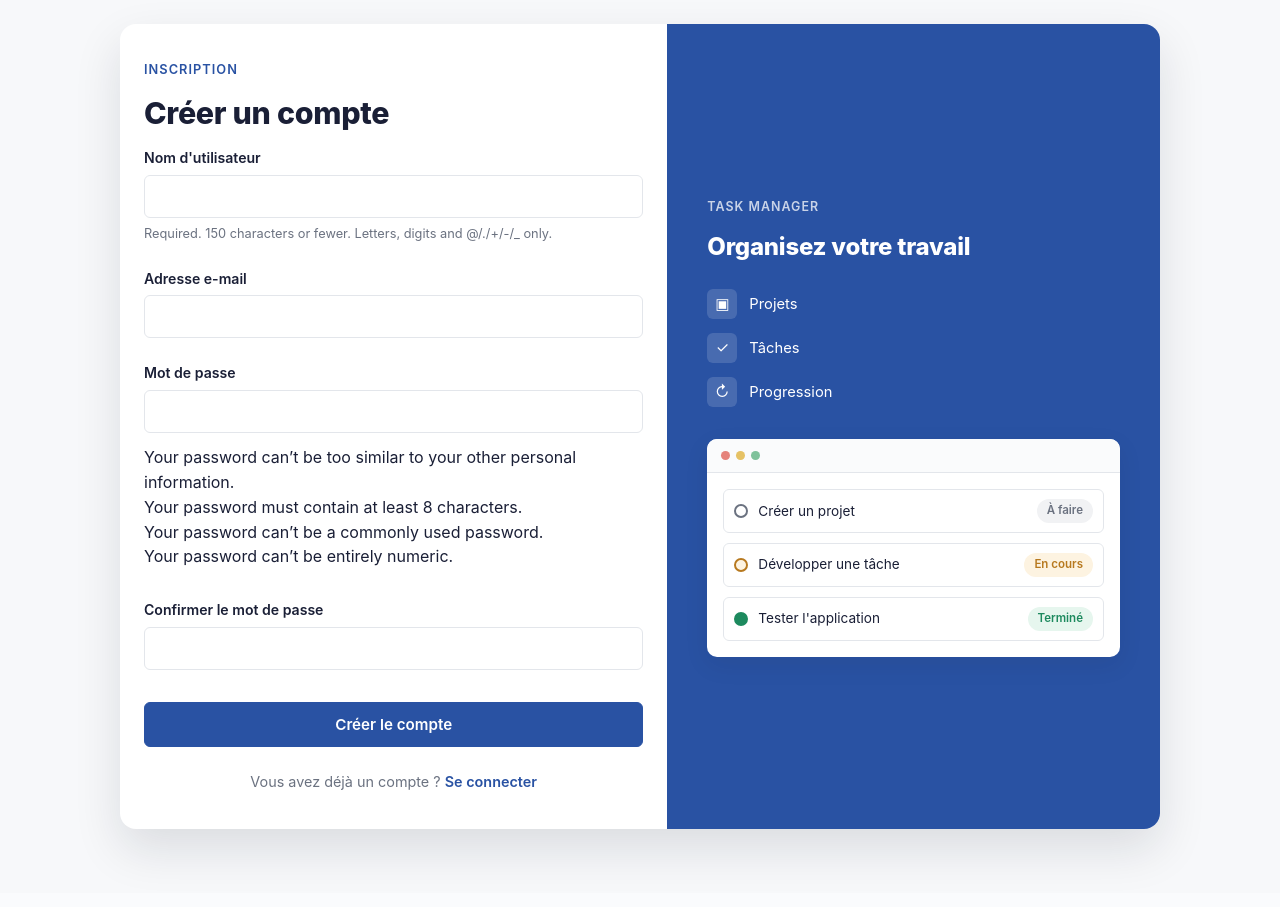
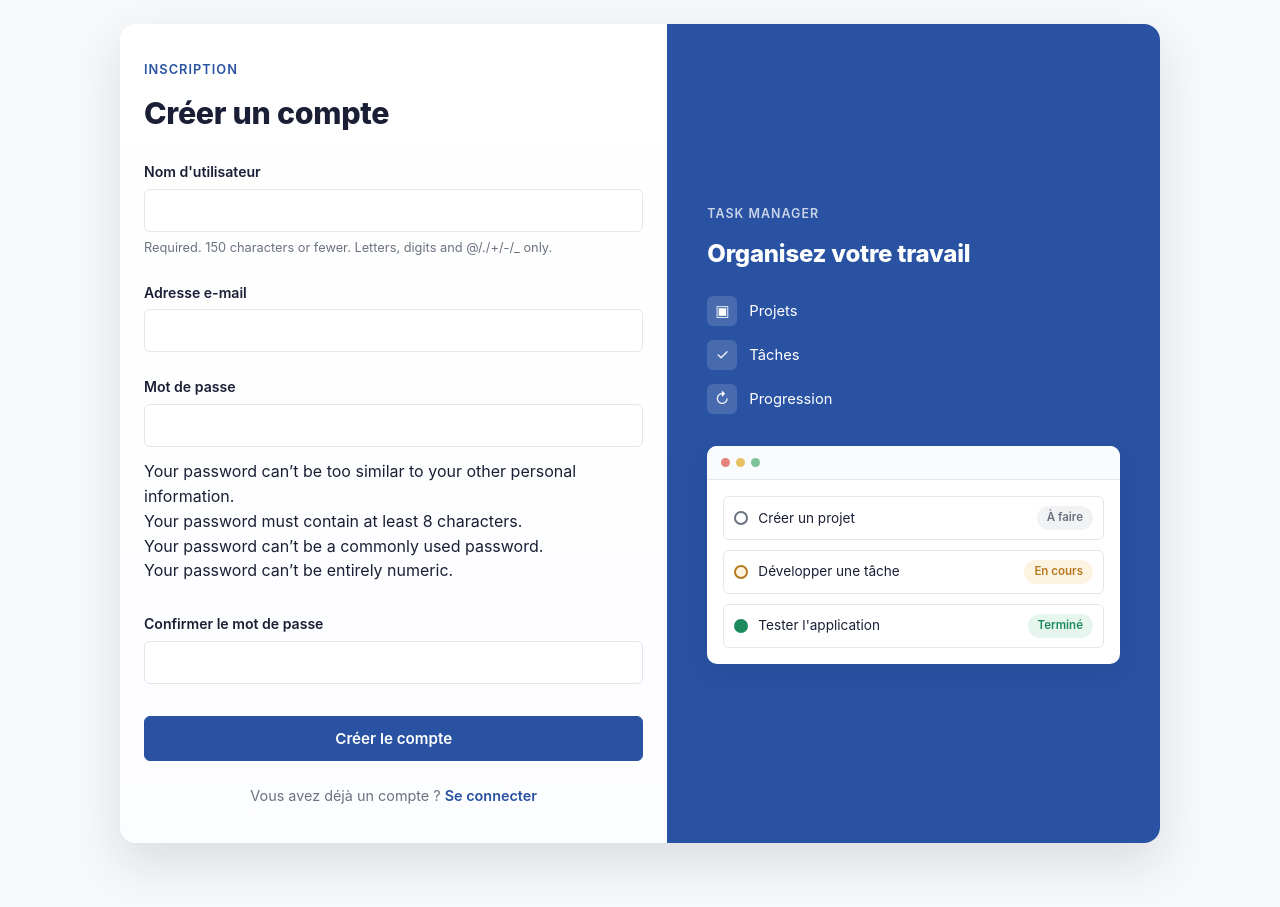
Before and after one commit to workcmtiayon-arch/task_manager, a Django app: page /accounts/ in a window 1280 px wide. Shown: the part 74-981 px from the top of the page. Before the commit the page ends 934 px from the top, so only its background shows below. Run offline with Django 5.2, Linux system fonts and the light colour scheme; parts of the project's set-up code (start-up, migrations or seed data) failed here and were passed over.

Commit message:
style: moderniser les formulaires de connexion

```diff
--- a/static/css/auth.css
+++ b/static/css/auth.css
@@ -126,6 +126,7 @@
 
 .auth-card {
     padding: 36px 24px;
+    background: linear-gradient(180deg, #FFFFFF 0%, #FCFDFF 100%);
 }
 
 /* Compact variant used for standalone auth flows (OTP, reset) */
@@ -185,6 +186,7 @@
     display: flex;
     flex-direction: column;
     gap: 18px;
+    margin-top: 24px;
 }
 
 .form-group {
```
